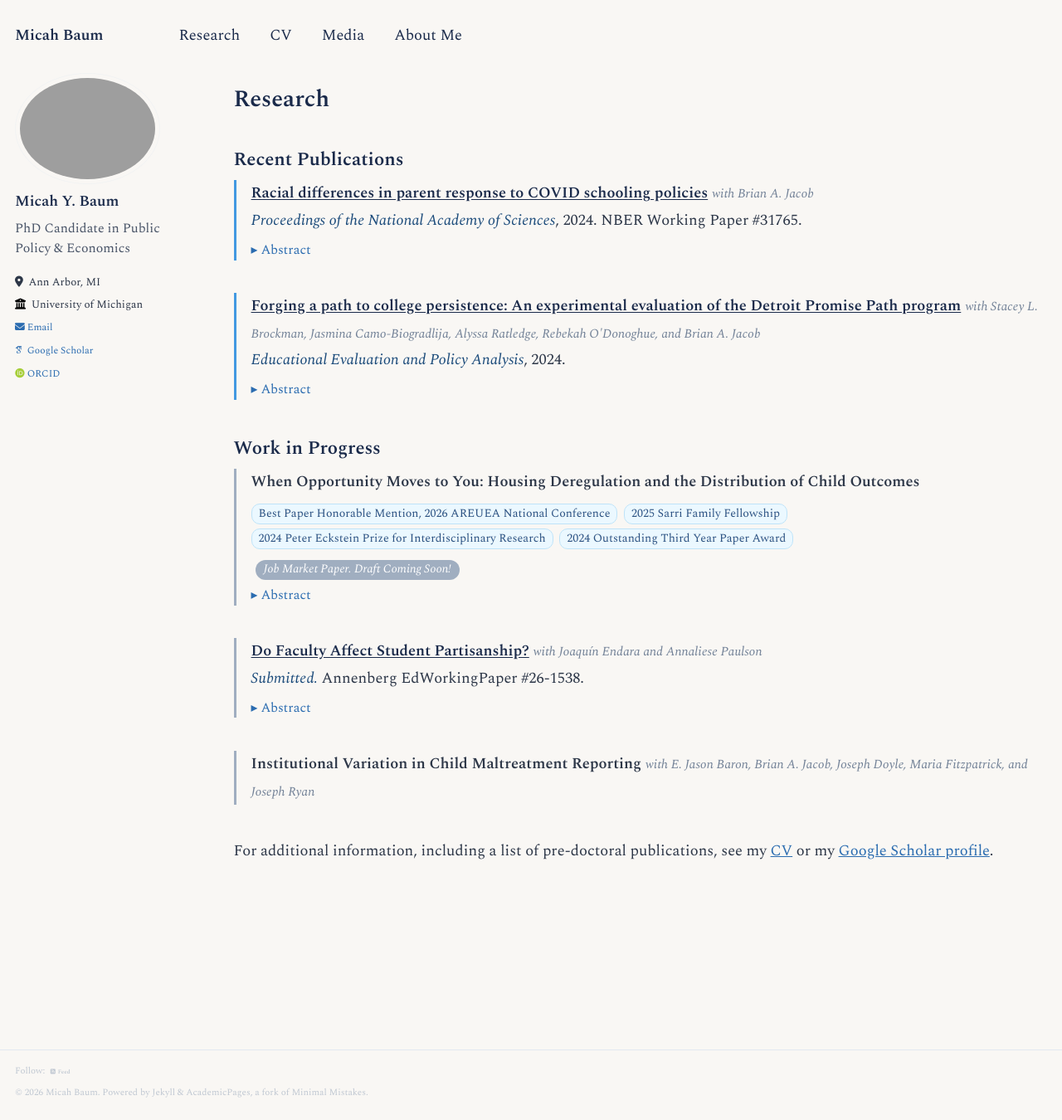
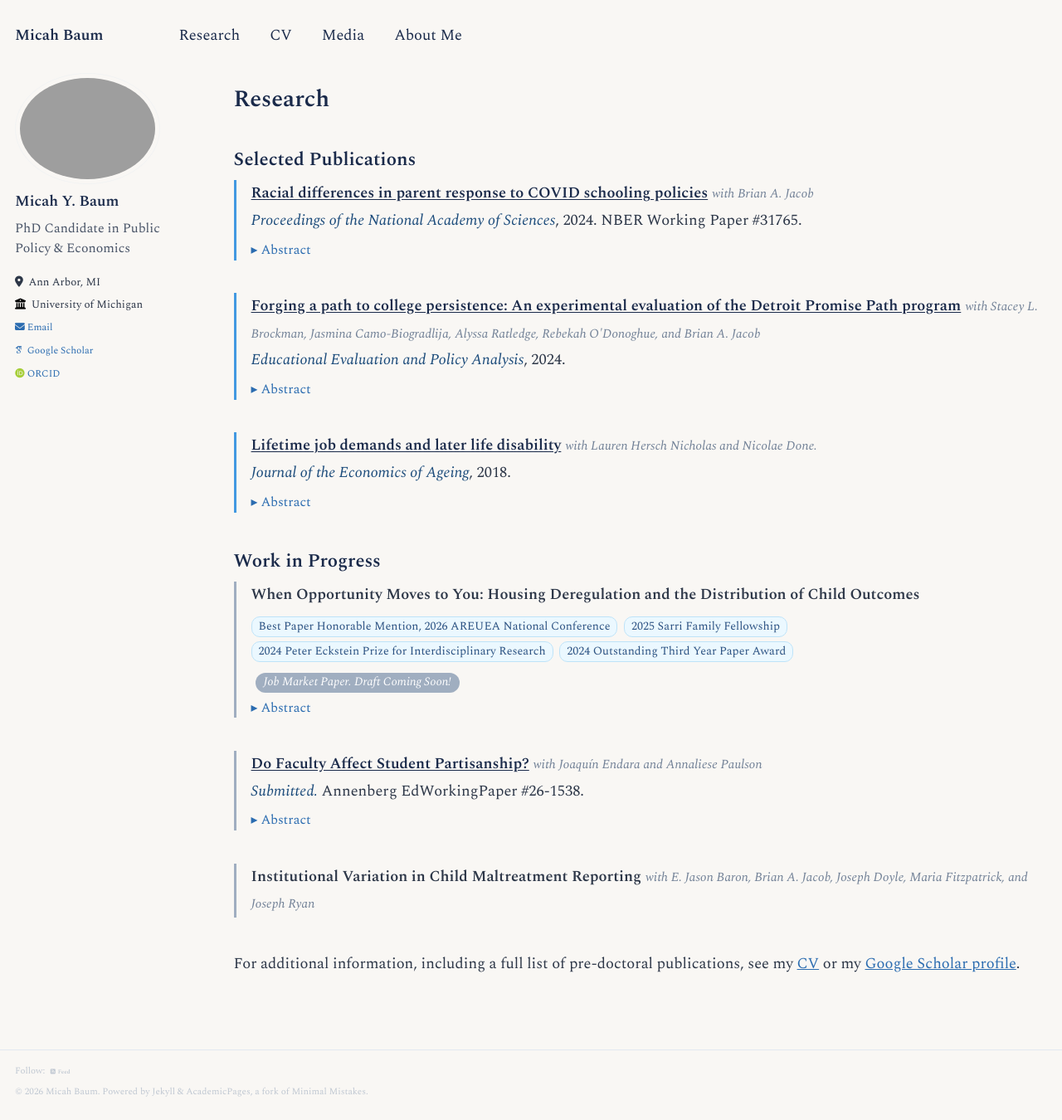
Before and after one commit to micah-baum/micah-baum.github.io, a Jekyll site: the page built from _pages/research.md, in a window 1280 px wide and 1350 px high. Shown: the whole window at 83% size. Built offline with Jekyll 4.4.1, drawn with Linux system fonts in a browser that asks for light colours; some web fonts are replaced.

Commit message:
Update research.md

```diff
--- a/_pages/research.md
+++ b/_pages/research.md
@@ -86,7 +86,7 @@ author_profile: true
 
 {% include base_path %}
 
-## Recent Publications
+## Selected Publications
 
 <div class="paper-card">
 <p><a href="https://micah-baum.github.io/files/baum-jacob-pnas-2024.pdf" target="_blank" class="paper-title-link"><strong>Racial differences in parent response to COVID schooling policies</strong></a> <span class="coauthors">with Brian A. Jacob</span><br>
@@ -103,6 +103,15 @@ author_profile: true
 <details class="paper-abstract">
 <summary>Abstract</summary>
 <div class="paper-abstract__body">Detroit students who obtain a college degree overcome many obstacles to do so. This article reports the results of a randomized evaluation of a program meant to provide support to low-income community college students. The Detroit Promise Path program was designed to complement an existing College Promise scholarship, providing students with coaching, summer engagement, and financial incentives. The evaluation found that students offered the program enrolled in more semesters and earned more credits compared with those offered the scholarship alone. However, at the 3-year mark, there were no discernable impacts on degrees earned. This article examines systemic barriers to degree completion and offers lessons for the design of interventions to increase equity in postsecondary attainment.</div>
+</details>
+</div>
+
+<div class="paper-card">
+<p><a href="https://micah-baum.github.io/files/nicholas-done-baum-2018-lifetime-job-demands.pdf" target="_blank" class="paper-title-link"><strong>Lifetime job demands and later life disability</strong></a> <span class="coauthors">with Lauren Hersch Nicholas and Nicolae Done. </span><br>
+<span class="journal-name">Journal of the Economics of Ageing</span>, 2018.</p>
+<details class="paper-abstract">
+<summary>Abstract</summary>
+<div class="paper-abstract__body">Occupational characteristics may improve or harm health later in life. Previous research, largely based on limited exposure periods, reached mixed conclusions. We use Health and Retirement Study data linked to the Department of Labor’s O*Net job classification system to examine the relationship between lifetime exposure to occupational demands and disability later in life. We consistently find an association between non-routine cognitive demands and lower rates of Social Security Disability Insurance (SSDI) receipt and work-limiting health conditions. Routine manual demands are associated with moderately worse health and increased SSDI receipt in most lifetime specifications. These results are robust to various specifications of occupational demand measures and controlling for transitions between jobs of different levels of occupational intensity. We show that failure to account for job characteristic exposure early in a worker’s tenure obscures the relationship between physical job demands and disability later in life. While characteristics of jobs worked at ages 30 and 55 are both predictive of later-life health outcomes, early-life job characteristics frequently dominate in models containing early and late exposures.</div>
 </details>
 </div>
 
@@ -132,4 +141,4 @@ author_profile: true
 </div>
 
 
-For additional information, including a list of pre-doctoral publications, see my <a href="https://micah-baum.github.io/files/baum_cv.pdf" target="_blank">CV</a> or my <a href="https://scholar.google.com/citations?user=xFVVMNoAAAAJ&hl=en&oi=ao" target="_blank">Google Scholar profile</a>.
+For additional information, including a full list of pre-doctoral publications, see my <a href="https://micah-baum.github.io/files/baum_cv.pdf" target="_blank">CV</a> or my <a href="https://scholar.google.com/citations?user=xFVVMNoAAAAJ&hl=en&oi=ao" target="_blank">Google Scholar profile</a>.
```
